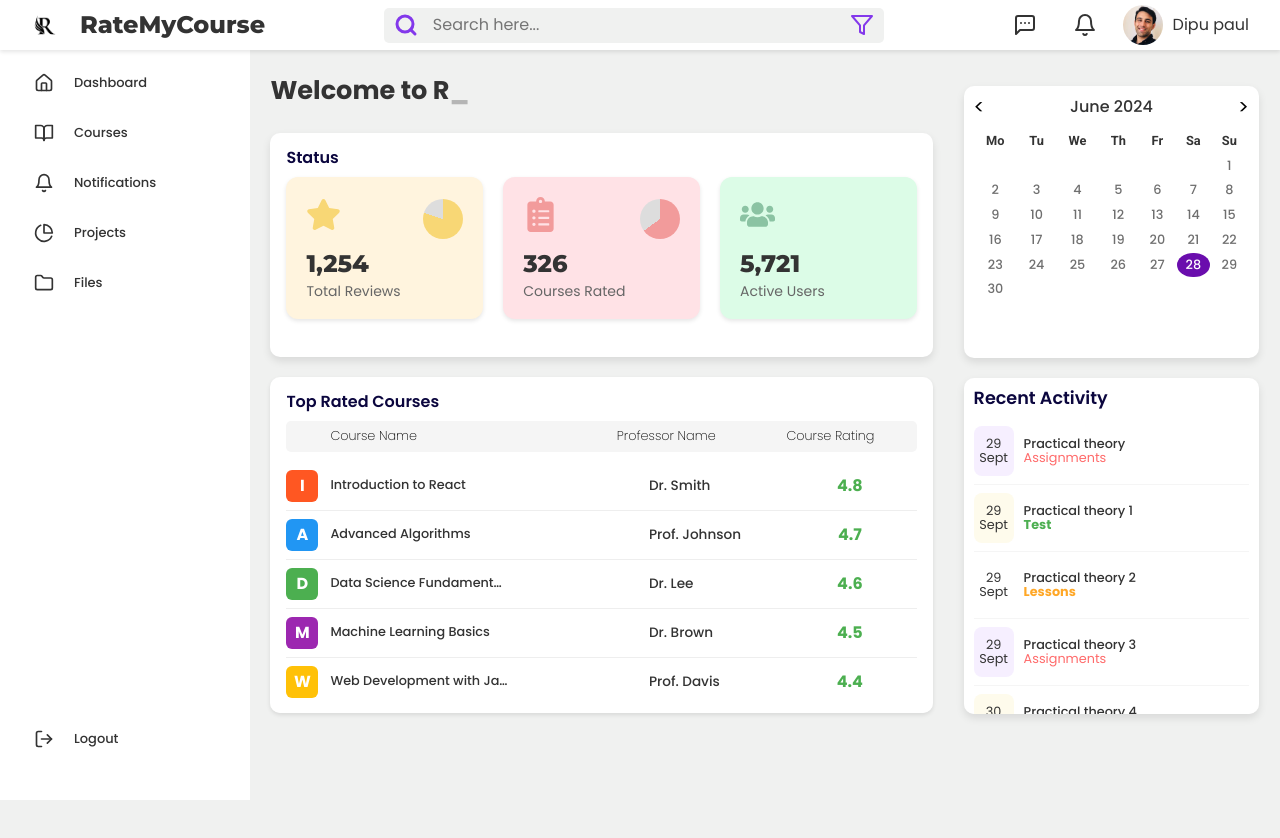
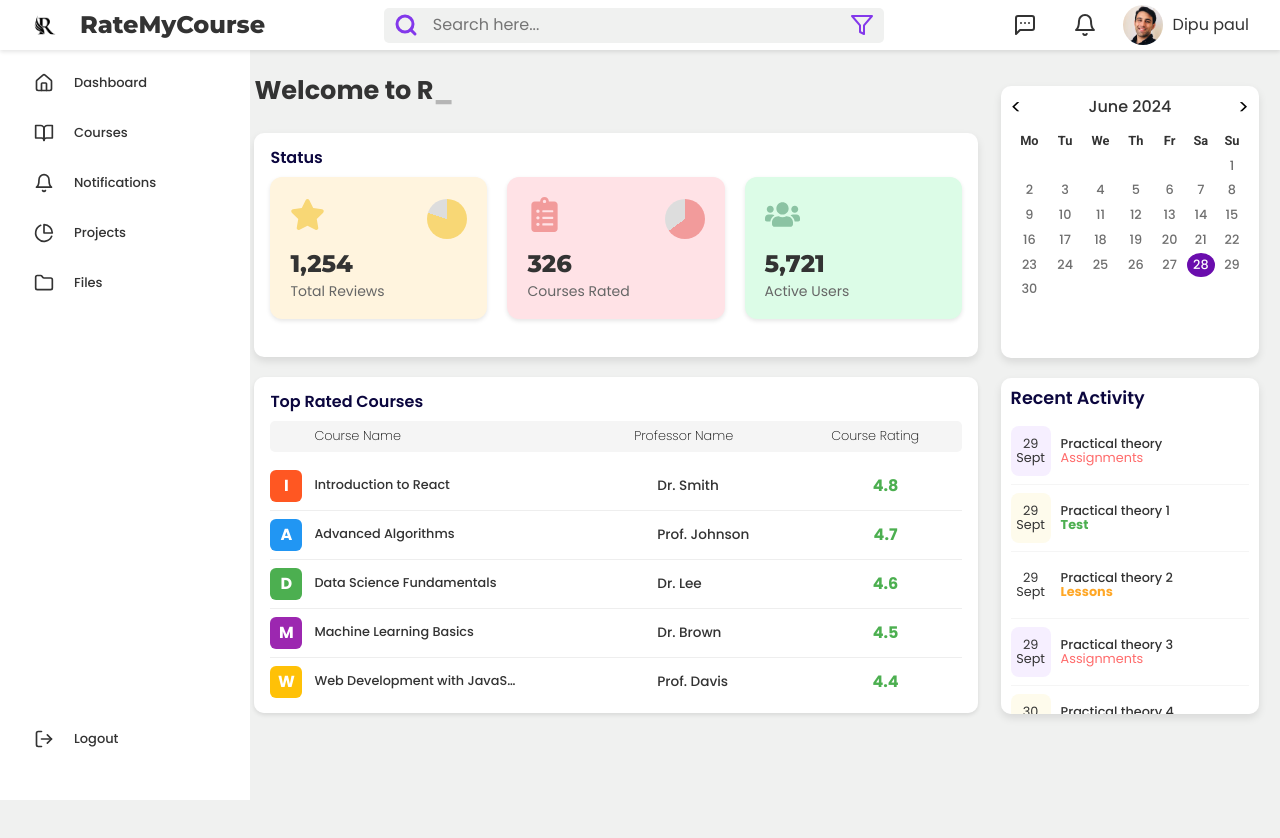
Before and after one commit to aditya19lohia/course_project, a React (Create React App) app in the folder client/: page /home in a window 1280 px wide. Shown: the top 838 px of the page. Built offline with nearby package versions, Linux system fonts and the light colour scheme.

Commit message:
padding adjustment

```diff
--- a/client/src/components/Calendar_History.css
+++ b/client/src/components/Calendar_History.css
@@ -14,7 +14,7 @@
   /* top: 2rem; */
   display: flex;
   flex-direction: column;
-  padding: 18px;
+  padding: 18px 18px 18px 15px;
   width: 100%;
   height:100%;
   align-items: center;
--- a/client/src/pages/Home.css
+++ b/client/src/pages/Home.css
@@ -17,18 +17,16 @@
   /* margin-top:50px; */
   flex-direction: column;
   overflow-y: auto;
-  padding: 0.5rem 0.5rem 2rem 2.5rem;
+  padding: 0.5rem 0.5rem 2rem 1.5rem;
   margin-left:18%;
   height:100%;
   max-width: 70%;
 }
 
 .right-column {
-  width: 30%;
-  flex:1;
-  /* position:fixed; */
-  width:17rem;
-  padding: 0.5rem 0.2rem 2rem 0.3rem;
+  width:23%;
+  /* flex: 1; This prevents flex from overriding the width */
+  padding: 0.5rem 0.2rem 2rem 0rem;
   height: 100vh;
   overflow-y: auto;
 }
@@ -38,7 +36,7 @@
   overflow-y: auto;
 }
 
-@media screen and (max-width: 1200px) {
+@media screen and (max-width: 1080px) {
   .left-column {
     max-width: 65%;
   }
```
